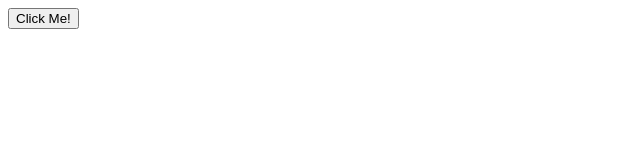
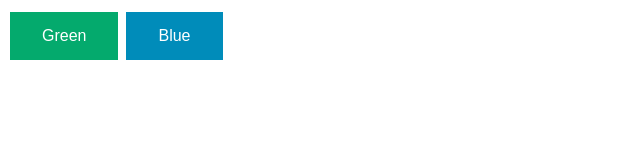
Before and after one commit to rblxavatar/rblxavatar.github.io, a plain HTML site: page index.html in a window 1280 px wide. Shown: the whole page, without its empty margins (0-640 px from the left). Drawn offline with Linux system fonts and the light colour scheme.

Commit message:
Update index.html

```diff
--- a/index.html
+++ b/index.html
@@ -1 +1,27 @@
-<button type="button">Click Me!</button>
+<!DOCTYPE html>
+<html>
+<head>
+<style>
+.button {
+  border: none;
+  color: white;
+  padding: 15px 32px;
+  text-align: center;
+  text-decoration: none;
+  display: inline-block;
+  font-size: 16px;
+  margin: 4px 2px;
+  cursor: pointer;
+}
+
+.button1 {background-color: #04AA6D;} /* Green */
+.button2 {background-color: #008CBA;} /* Blue */
+</style>
+</head>
+<body>
+
+<button class="button button1">Green</button>
+<button class="button button2">Blue</button>
+
+</body>
+</html>
```
